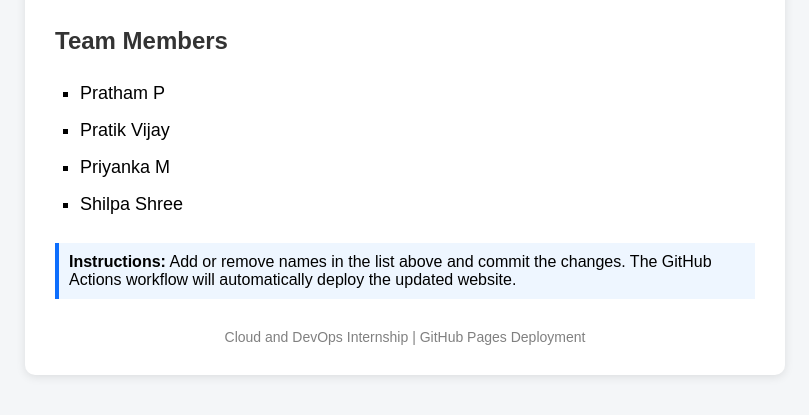
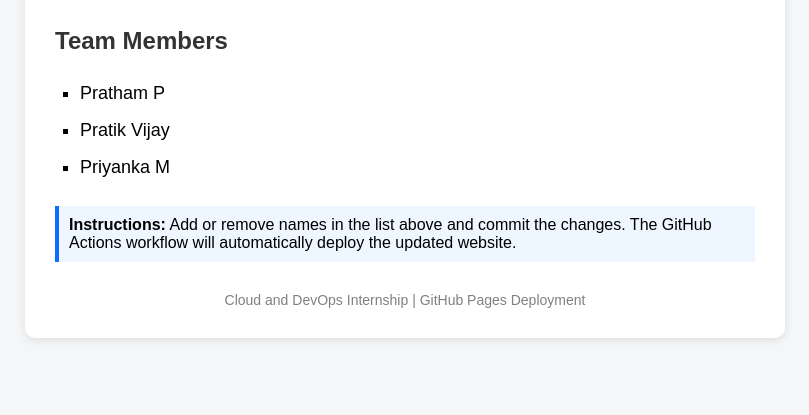
Before and after one commit to prathamp16/Automated-Website-Deployment-Using-GitHub-Actions, a plain HTML site: page index.html in a window 1280 px wide. Shown: the part 189-604 px from the top of the page, without its empty margins (235-1044 px from the left). Drawn offline with Linux system fonts and the light colour scheme.

Commit message:
Name removed

```diff
--- a/index.html
+++ b/index.html
@@ -73,7 +73,7 @@
             <li>Pratham P</li>
             <li>Pratik Vijay</li>
             <li>Priyanka M</li>
-	    <li>Shilpa Shree</li>
+
         </ul>
 
         <div class="note">
```
